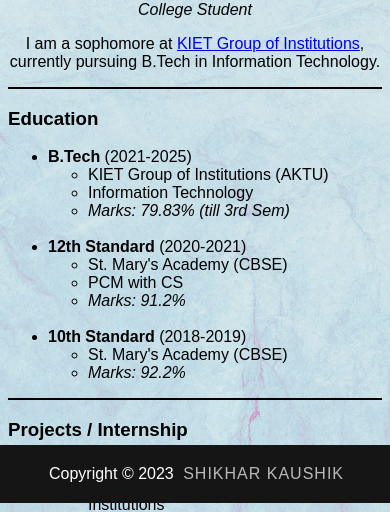
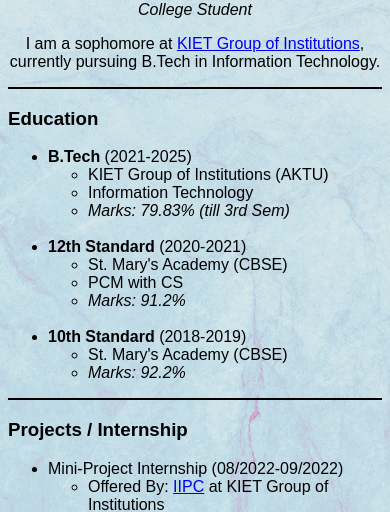
Before and after one commit to ShikharKshk/Portfolio, a plain HTML site: page index.html in a window 390 px wide. Shown: the part 341-853 px from the top of the page. Drawn offline with Linux system fonts and the light colour scheme.

Commit message:
Update style.css

```diff
--- a/public/style.css
+++ b/public/style.css
@@ -3,30 +3,3 @@ body {
     background-attachment: fixed;
     font-family: Arial, Helvetica, sans-serif;
 }
-footer{
-    position: fixed;
-    bottom: 0;
-    left: 0;
-    right: 0;
-    background: #222222;
-}
-.footerBottom{
-    background-color: #151515;
-    padding: 4px;
-    text-align: center;
-}
-.footerBottom p{
-    color: #fff;
-}
-.designer{
-    opacity: 0.7;
-    text-transform: uppercase;
-    letter-spacing: 1px;
-    font-weight: 400;
-    margin: 0px 5px;
-}
-@media (max-width: 700px) {
-    footer .footerBottom{
-        width: 100vmin;
-    }
-}
```
